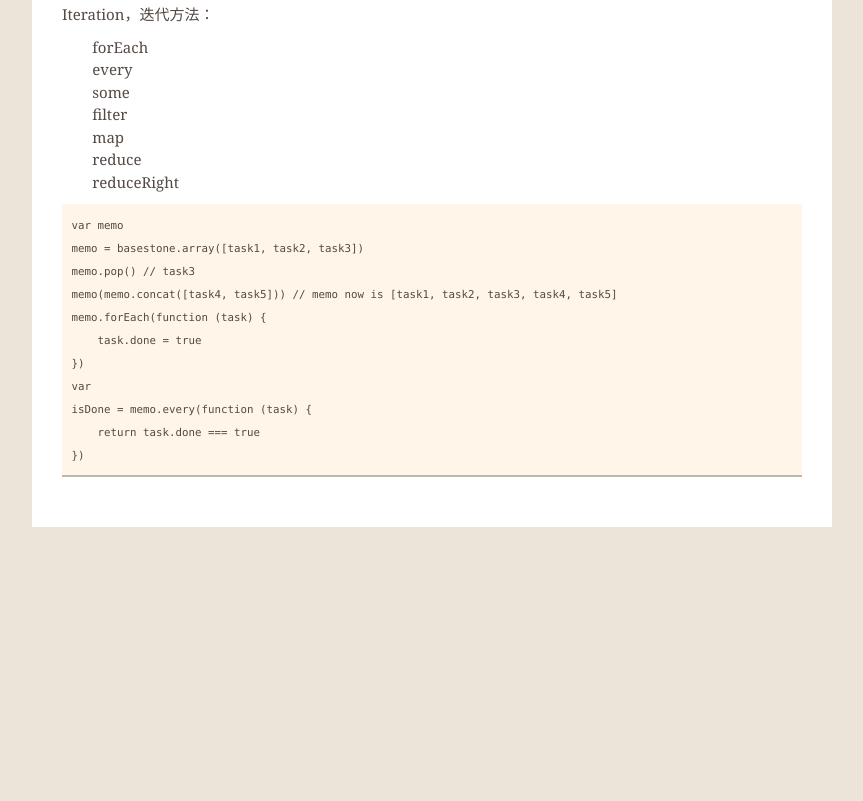
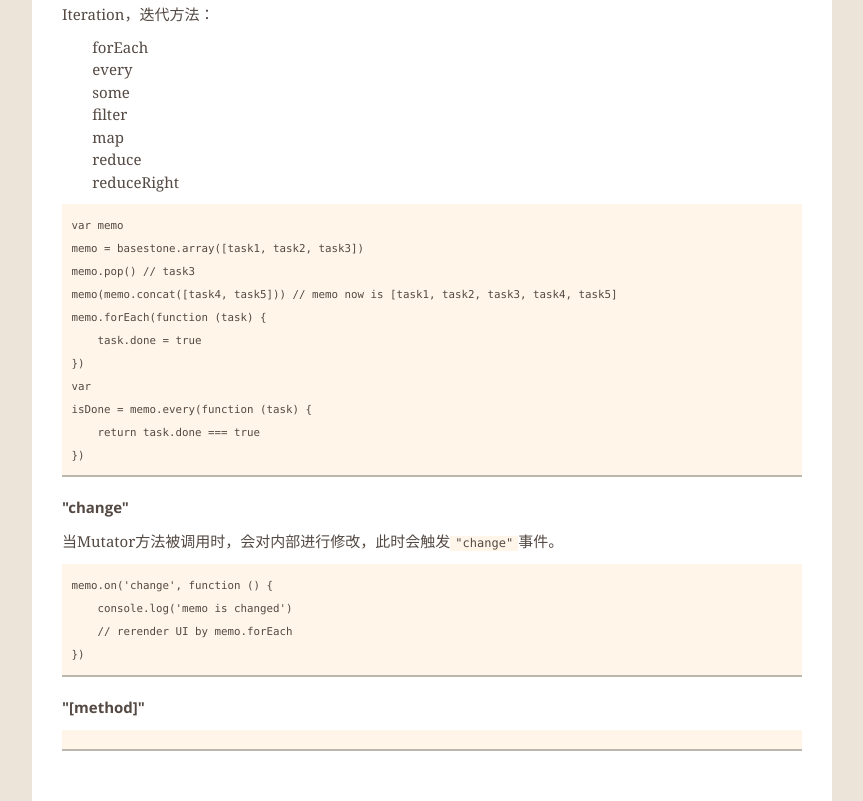
Before and after one commit to island205/basestone, a plain HTML site: page doc.html in a window 1280 px wide. Shown: the part 4342-5143 px from the top of the page, without its empty margins (198-1061 px from the left). Before the commit the page ends 4869 px from the top, so only its background shows below. Drawn offline with nearby package versions, Linux system fonts and the light colour scheme.

Commit message:
more doc

```diff
--- a/doc.html
+++ b/doc.html
@@ -213,6 +213,19 @@ var
 isDone = memo.every(function (task) {
     return task.done === true
 })</code></pre>
+
+
+                <h6 id="array-change-event">"change"</h6>
+                <p>当Mutator方法被调用时，会对内部进行修改，此时会触发<code>"change"</code>事件。</p>
+                <pre><code>memo.on('change', function () {
+    console.log('memo is changed')
+    // rerender UI by memo.forEach
+})</code></pre>
+
+
+                <h6 id="array-method-event">"[method]"</h6>
+                <p></p>
+                <pre><code></code></pre>
             </section>
 
         </div>
@@ -252,10 +265,10 @@ isDone = memo.every(function (task) {
                 <li>
                 <h4><a href="#array">array</a></h4>
                 <ul>
-                    <li><a href="array-constructor">contructor</a></li>
-                    <li><a href="array-prototype">Array.prototpye</a></li>
-                    <li><a href="array-change-event">"change"</a></li>
-                    <li><a href="array-method-event">"[method]"</a></li>
+                    <li><a href="#array-constructor">contructor</a></li>
+                    <li><a href="#array-prototype">Array.prototpye</a></li>
+                    <li><a href="#array-change-event">"change"</a></li>
+                    <li><a href="#array-method-event">"[method]"</a></li>
                 </ul>
                 </li>
                 <li>
```
